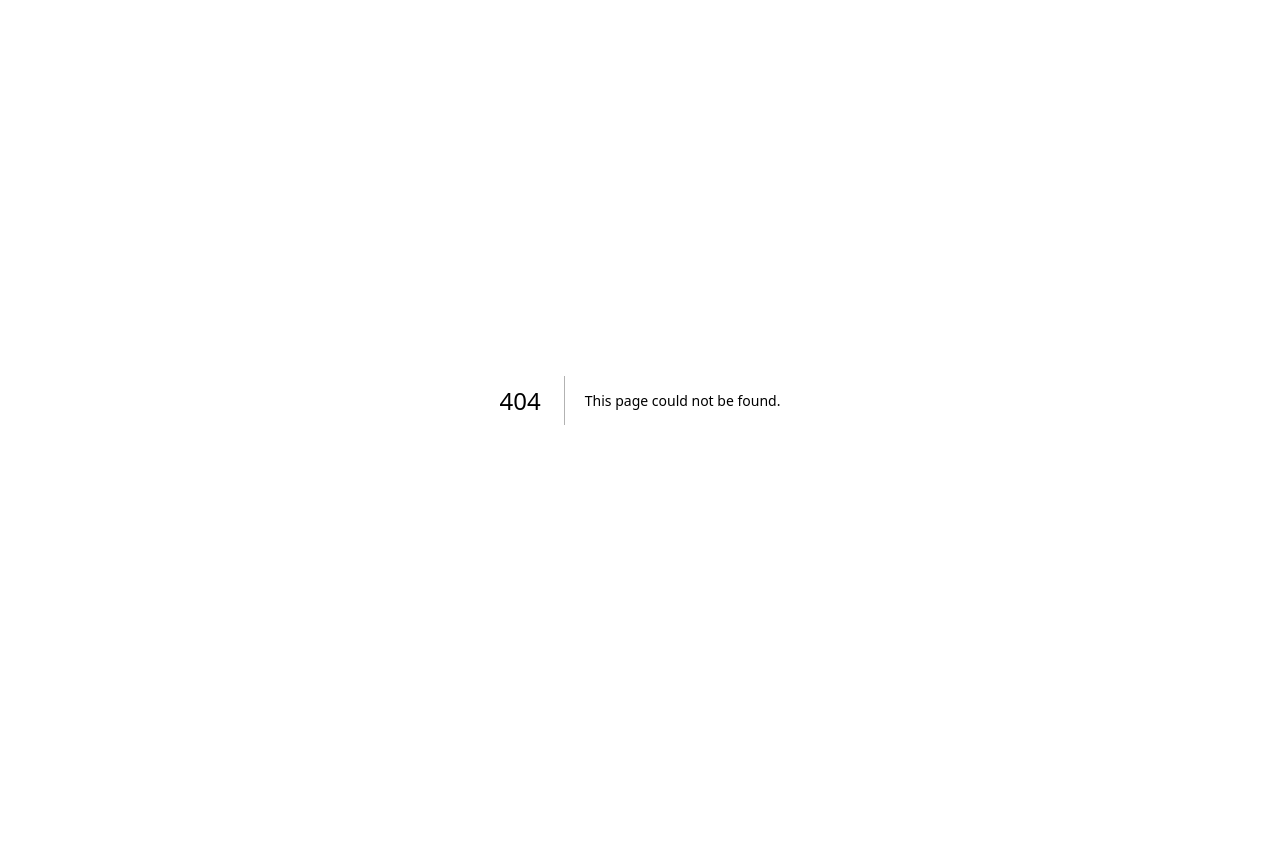
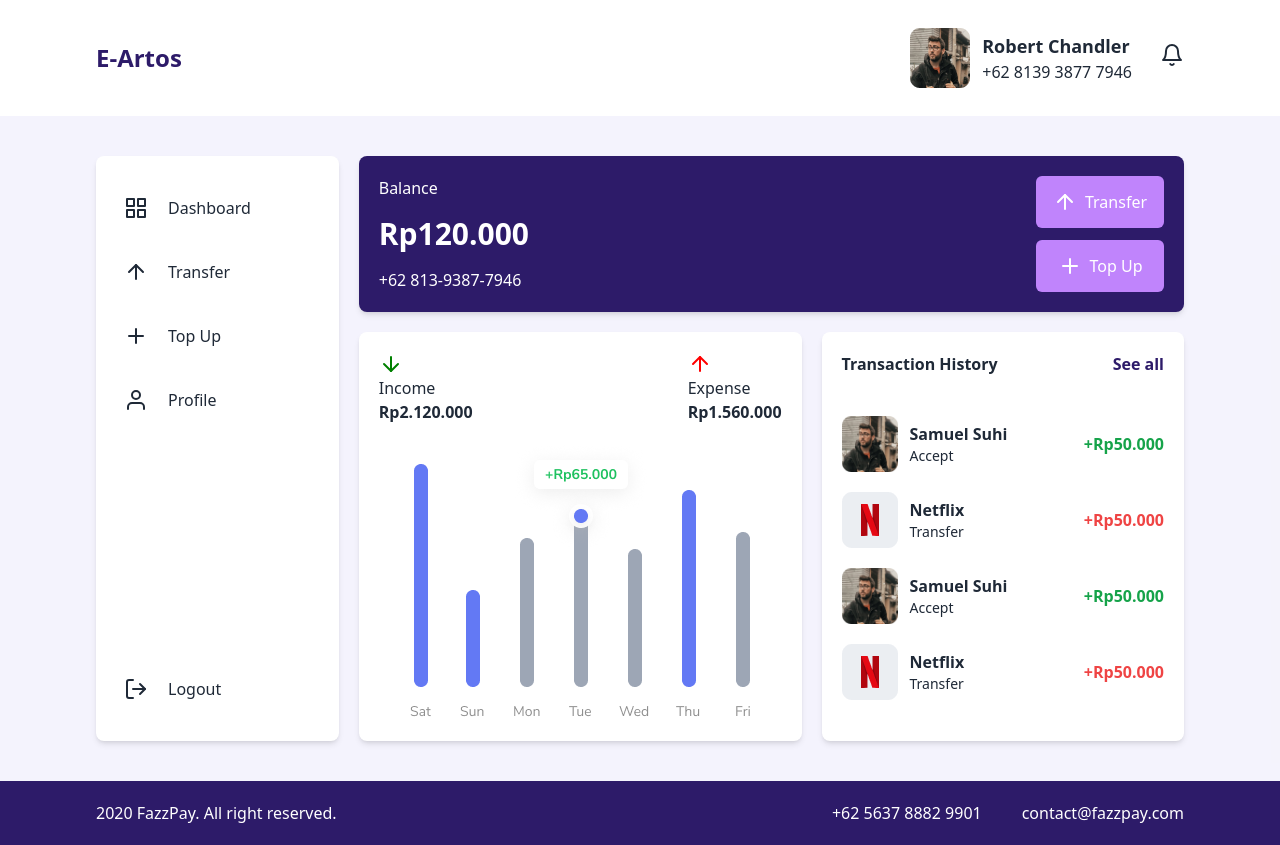
Before and after one commit to rioprayoga23/e-artos, a Next.js app: page /home in a window 1280 px wide. Before the commit this address had no page. Before the commit the page ends 800 px from the top, so only its background shows below. Built offline with nearby package versions, Linux system fonts and the light colour scheme.

Commit message:
menambahkan page home

```diff
--- /dev/null
+++ b/components/layouts/Footer.js
@@ -0,0 +1,17 @@
+import React from "react";
+
+const Footer = () => {
+  return (
+    <footer className="flex justify-between px-24 py-5 bg-primary text-white md:flex-col lg:px-9 md:gap-6">
+      <div>
+        <p>2020 FazzPay. All right reserved.</p>
+      </div>
+      <div className="flex gap-10 md:flex-col md:gap-0">
+        <p>+62 5637 8882 9901</p>
+        <p>contact@fazzpay.com</p>
+      </div>
+    </footer>
+  );
+};
+
+export default Footer;
--- /dev/null
+++ b/components/layouts/MainLayout.js
@@ -0,0 +1,57 @@
+import Link from "next/link";
+import React from "react";
+import { Grid, ArrowUp, Plus, User, LogOut } from "react-feather";
+import Footer from "./Footer";
+import Navbar from "./Navbar";
+
+const MainLayout = ({ children }) => {
+  return (
+    <>
+      <Navbar />
+      <main className="bg-third px-24 flex py-10 lg:px-9 3xl:px-[450px] gap-5 md:px-5">
+        <aside className="w-[25%] md:hidden">
+          <div className="bg-white rounded-lg px-7 py-10 flex flex-col h-full shadow-md lg:h-[450px]">
+            <div className="flex-1 flex flex-col gap-10">
+              <div className="flex gap-5">
+                <Link href="/home">
+                  <Grid />
+                </Link>
+                <Link href="/home">Dashboard</Link>
+              </div>
+              <div className="flex gap-5">
+                <Link href="/home">
+                  <ArrowUp />
+                </Link>
+                <Link href="/home">Transfer</Link>
+              </div>
+              <div className="flex gap-5">
+                <Link href="/home">
+                  <Plus />
+                </Link>
+                <Link href="/home">Top Up</Link>
+              </div>
+              <div className="flex gap-5">
+                <Link href="/home">
+                  <User />
+                </Link>
+                <Link href="/home">Profile</Link>
+              </div>
+            </div>
+            <div>
+              <div className="flex gap-5">
+                <LogOut />
+                <p>Logout</p>
+              </div>
+            </div>
+          </div>
+        </aside>
+
+        {/* Content */}
+        {children}
+      </main>
+      <Footer />
+    </>
+  );
+};
+
+export default MainLayout;
--- a/components/layouts/MainLayoutAuth.js
+++ b/components/layouts/MainLayoutAuth.js
@@ -1,6 +1,6 @@
 import Head from "next/head";
 import Link from "next/link";
-import React, { Children } from "react";
+import React from "react";
 
 const MainLayoutAuth = ({ title, children }) => {
   return (
--- /dev/null
+++ b/components/layouts/Navbar.js
@@ -0,0 +1,69 @@
+import Link from "next/link";
+import React from "react";
+import { Bell, Menu } from "react-feather";
+
+const Navbar = () => {
+  return (
+    <nav>
+      <div className="flex px-24 py-7 md:py-5 items-center md:px-5 lg:px-9 3xl:px-[450px]">
+        <h1 className="flex-1 text-primary font-semibold text-2xl">
+          <Link href="/">E-Artos</Link>
+        </h1>
+        <div className="flex items-center gap-7 md:hidden">
+          <div className="flex items-center gap-3">
+            <img src="img/profile3.png" alt="" />
+            <div>
+              <h3 className="text-lg font-semibold">Robert Chandler</h3>
+              <p>+62 8139 3877 7946</p>
+            </div>
+          </div>
+          <div>
+            <div className="dropdown dropdown-bottom dropdown-end">
+              <Bell className="cursor-pointer" tabIndex={0} />
+              <ul
+                tabIndex={0}
+                className="dropdown-content menu p-2 shadow bg-base-100 rounded-box w-52 mt-7"
+              >
+                <li>
+                  <a>Item 1</a>
+                </li>
+                <li>
+                  <a>Item 2</a>
+                </li>
+              </ul>
+            </div>
+          </div>
+        </div>
+
+        {/* DROPDOWN MOBILE */}
+        <div className="dropdown dropdown-bottom dropdown-end hidden md:block">
+          <div tabIndex={0} className="btn bg-primary hover:bg-primary/80 m-1">
+            <Menu color="white" />
+          </div>
+          <ul
+            tabIndex={0}
+            className="dropdown-content menu p-2 shadow bg-base-100 rounded-box w-52"
+          >
+            <li>
+              <Link href="/MainLayout">Dashboard</Link>
+            </li>
+            <li>
+              <Link href="/">Transfer</Link>
+            </li>
+            <li>
+              <Link href="/">Top Up</Link>
+            </li>
+            <li>
+              <Link href="/">Notifications</Link>
+            </li>
+            <li>
+              <Link href="/">Profile</Link>
+            </li>
+          </ul>
+        </div>
+      </div>
+    </nav>
+  );
+};
+
+export default Navbar;
--- /dev/null
+++ b/pages/home.js
@@ -0,0 +1,119 @@
+import React from "react";
+import MainLayout from "../components/layouts/MainLayout";
+import { ArrowUp, ArrowDown, Plus } from "react-feather";
+import Link from "next/link";
+
+const HomePage = () => {
+  return (
+    <MainLayout>
+      <section className="w-[85%] md:w-full">
+        <div className="bg-primary p-5 shadow-md rounded-lg flex text-white md:flex-col md:w-full">
+          <div className="flex flex-col gap-4 flex-1">
+            <p className="font-base">Balance</p>
+            <h3 className="text-3xl font-semibold">Rp120.000</h3>
+            <p className="font-base">+62 813-9387-7946</p>
+          </div>
+          <div className="grid grid-rows-2 gap-3 md:mt-10 md:grid-cols-2 md:grid-rows-1">
+            <div className="flex gap-2 p-3 w-32 bg-purple-400 rounded-md items-center cursor-pointer md:w-full justify-center">
+              <ArrowUp color="white" />
+              <p>Transfer</p>
+            </div>
+            <div className="flex gap-2 p-3 w-32 bg-purple-400 rounded-md items-center cursor-pointer md:w-full justify-center">
+              <Plus color="white" />
+              <p>Top Up</p>
+            </div>
+          </div>
+        </div>
+        <div className="flex gap-5 lg:flex-col">
+          <div className="bg-white p-5 mt-5 rounded-lg shadow-md w-[55%] lg:w-full">
+            <div className="flex justify-between">
+              <div>
+                <ArrowDown color="green" />
+                <p className="">Income</p>
+                <p className="font-semibold">Rp2.120.000</p>
+              </div>
+              <div>
+                <ArrowUp color="red" />
+                <p className="">Expense</p>
+                <p className="font-semibold">Rp1.560.000</p>
+              </div>
+            </div>
+            <div className="flex justify-center mt-5">
+              <div>
+                <img src="img/graphic.png" alt="" />
+              </div>
+            </div>
+          </div>
+          <div className="bg-white p-5 mt-5 rounded-lg shadow-md w-[45%] lg:w-full">
+            <div className="flex justify-between mb-10">
+              <h3 className="font-semibold">Transaction History</h3>
+              <Link href="/" className="text-primary font-semibold">
+                See all
+              </Link>
+            </div>
+            <div className="flex flex-col gap-5">
+              <div className="flex justify-between items-center">
+                <div className="flex gap-3 items-center">
+                  <img
+                    src="img/profile3.png"
+                    alt=""
+                    className="h-[56px] w-[56px]"
+                  />
+                  <div>
+                    <h3 className="font-semibold">Samuel Suhi</h3>
+                    <p className="text-sm">Accept</p>
+                  </div>
+                </div>
+                <h3 className="font-semibold text-green-600">+Rp50.000</h3>
+              </div>
+              <div className="flex justify-between items-center">
+                <div className="flex gap-3 items-center">
+                  <img
+                    src="img/logo-netflix.png"
+                    alt=""
+                    className="h-[56px] w-[56px]"
+                  />
+                  <div>
+                    <h3 className="font-semibold">Netflix</h3>
+                    <p className="text-sm">Transfer</p>
+                  </div>
+                </div>
+                <h3 className="font-semibold text-red-500">+Rp50.000</h3>
+              </div>
+              <div className="flex justify-between items-center">
+                <div className="flex gap-3 items-center">
+                  <img
+                    src="img/profile3.png"
+                    alt=""
+                    className="h-[56px] w-[56px]"
+                  />
+                  <div>
+                    <h3 className="font-semibold">Samuel Suhi</h3>
+                    <p className="text-sm">Accept</p>
+                  </div>
+                </div>
+                <h3 className="font-semibold text-green-600">+Rp50.000</h3>
+              </div>
+              <div className="flex justify-between items-center">
+                <div className="flex gap-3 items-center">
+                  <img
+                    src="img/logo-netflix.png"
+                    alt=""
+                    className="h-[56px] w-[56px]"
+                  />
+                  <div>
+                    <h3 className="font-semibold">Netflix</h3>
+                    <p className="text-sm">Transfer</p>
+                  </div>
+                </div>
+                <h3 className="font-semibold text-red-500">+Rp50.000</h3>
+              </div>
+            </div>
+          </div>
+        </div>
+      </section>
+    </MainLayout>
+  );
+};
+
+export default HomePage;
```
Also changed, not shown: public/img/graphic.png (added), public/img/logo-netflix.png (added).
